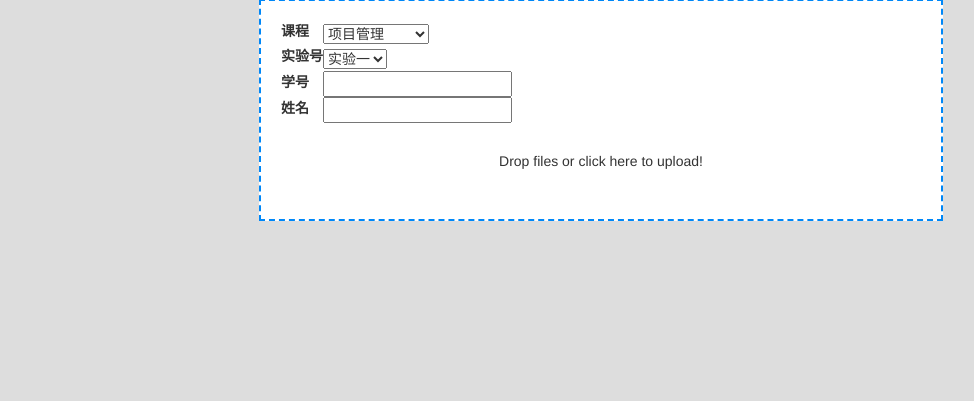
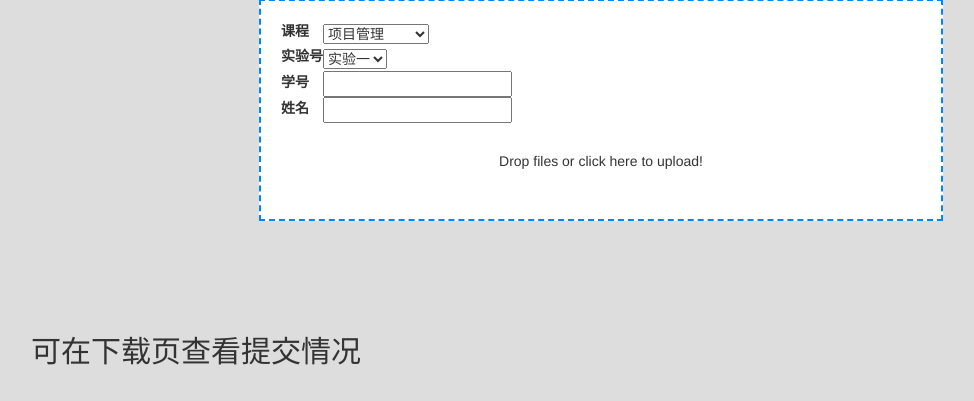
Before and after one commit to block1b/flasky_linux, a Flask app: page /upload_file in a window 1280 px wide. Shown: the part 399-800 px from the top of the page, without its empty margins (39-1013 px from the left). Run offline with Flask 2, Linux system fonts and the light colour scheme; some libraries are stand-ins or nearby versions.

Commit message:
20180609

```diff
--- a/app/main/views.py
+++ b/app/main/views.py
@@ -37,8 +37,6 @@ def download_tar(filename):
 
 # emmm好像只是做了个manage中的show
 @main.route('/download_file',  methods=['GET', 'POST'])
-@login_required
-@admin_required
 def download_file():
     form = DownloadForm()
     if form.validate_on_submit():
@@ -90,11 +88,11 @@ def upload_file():
                 os.makedirs(dir)
             f.save(os.path.join(dir, fname))
         # flash('Your file has been upload')
-        return render_template('upload_file.html', form=form, file_url=file_url)
     else:
         # flash('upload field,check your input')
         file_url = None
-        return render_template('upload_file.html', form=form, file_url=file_url)
+
+    return render_template('upload_file.html', form=form, file_url=file_url)
 
 
 @main.after_app_request
--- a/app/templates/upload_file.html
+++ b/app/templates/upload_file.html
@@ -23,6 +23,7 @@
     <div style="color: red; margin-left: 20px">
         <h2>!!!上传文件前先填写学号姓名!!!</h2>
     </div>
+
 </div>
 
 <div>
@@ -38,6 +39,9 @@
     </form>
 </div>
 
+<div>
+    <h2>可在下载页查看提交情况</h2>
+</div>
 {% endblock %}
 
 {% block scripts %}
```
Also changed, not shown: app/static/check.js (added, +21 -0 lines).
